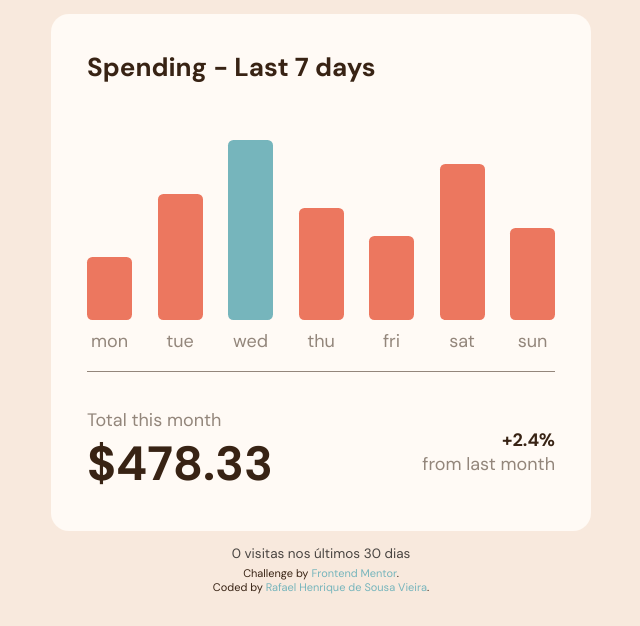
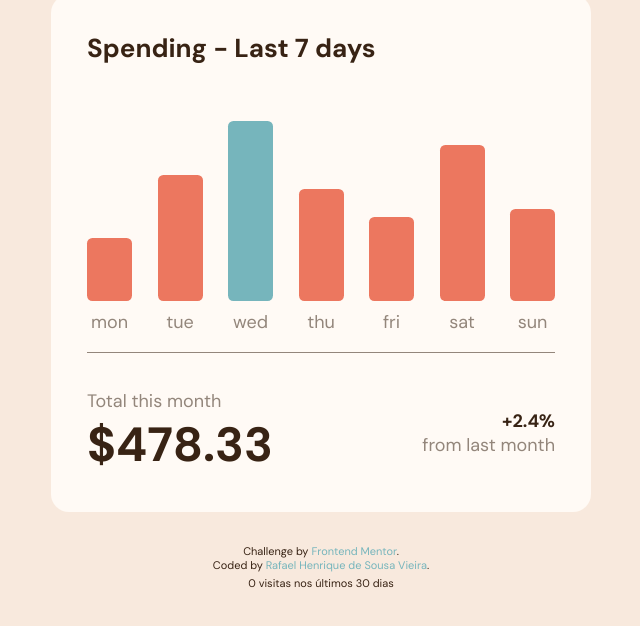
Before and after one commit to RafaelHDSV/Expenses-chart-component, a plain HTML site: page index.html in a window 1280 px wide. Shown: the part 188-814 px from the top of the page, without its empty margins (319-959 px from the left). Drawn offline with Linux system fonts and the light colour scheme.

Commit message:
Align visit counter with footer credits size, color, and placement.

```diff
--- a/index.html
+++ b/index.html
@@ -90,12 +90,13 @@
   <footer class="attribution">
     <p>Challenge by <a href="https://www.frontendmentor.io?ref=challenge" target="_blank">Frontend Mentor</a>.</p>
     <p>Coded by <a href="https://github.com/RafaelHDSV" target="_blank">Rafael Henrique de Sousa Vieira</a>.</p>
+    <p id="va-visits" aria-live="polite" hidden style="margin:0.25rem 0 0;padding:0"></p>
   </footer>
 
   <script src="script.js"></script>
     <script type="module" src="js/analytics.js"></script>
 <script data-name="BMC-Widget" data-cfasync="false" src="https://cdnjs.buymeacoffee.com/1.0.0/widget.prod.min.js" data-id="vieira" data-description="Support me on Buy me a coffee!" data-message="" data-color="#EC775F" data-position="Right" data-x_margin="18" data-y_margin="18"></script>
-    <p id="va-visits" aria-live="polite" hidden style="margin:0;padding:0.75rem 1rem;text-align:center;font-size:0.75rem;opacity:0.7"></p>
+
     <script type="module" src="js/visit-count.js"></script>
 </body>
 
--- a/style.css
+++ b/style.css
@@ -165,9 +165,9 @@ body {
 }
 
 .attribution {
-    position: absolute;
-    bottom: 0;
-    padding: 1rem 0;
+    position: relative;
+    margin-top: 1.25rem;
+    padding: 0.5rem 0 1rem;
 }
 
 .attribution p {
```
